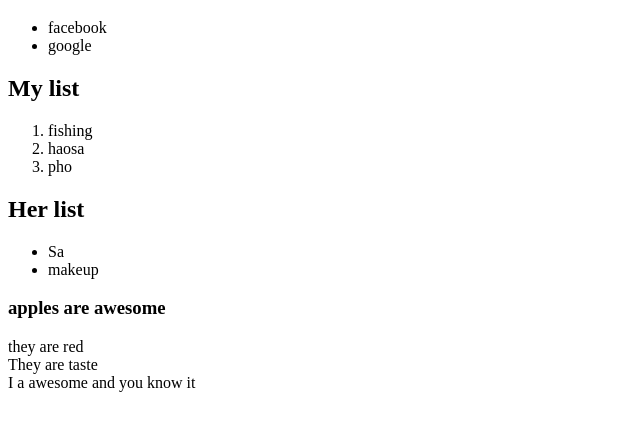
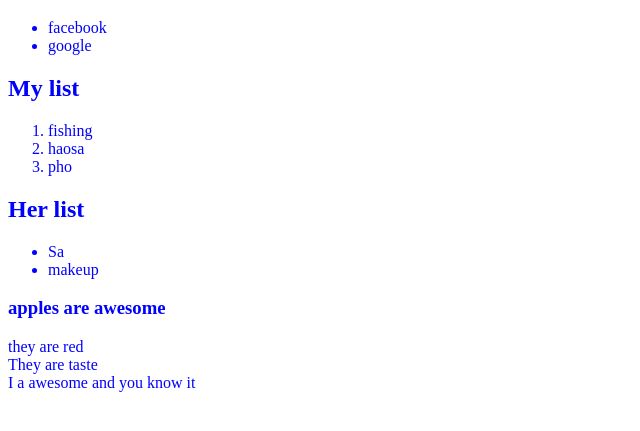
Before and after one commit to suravue/suravue.github.io, a plain HTML site: page index.html in a window 1280 px wide. Shown: the part 61-492 px from the top of the page, without its empty margins (0-640 px from the left). Drawn offline with Linux system fonts and the light colour scheme.

Commit message:
Update styles.css

```diff
--- a/styles.css
+++ b/styles.css
@@ -3,3 +3,10 @@ h1 {
 font-style: italic;
 
 }
+
+
+body {
+  Color: blue;
+
+
+}
```
